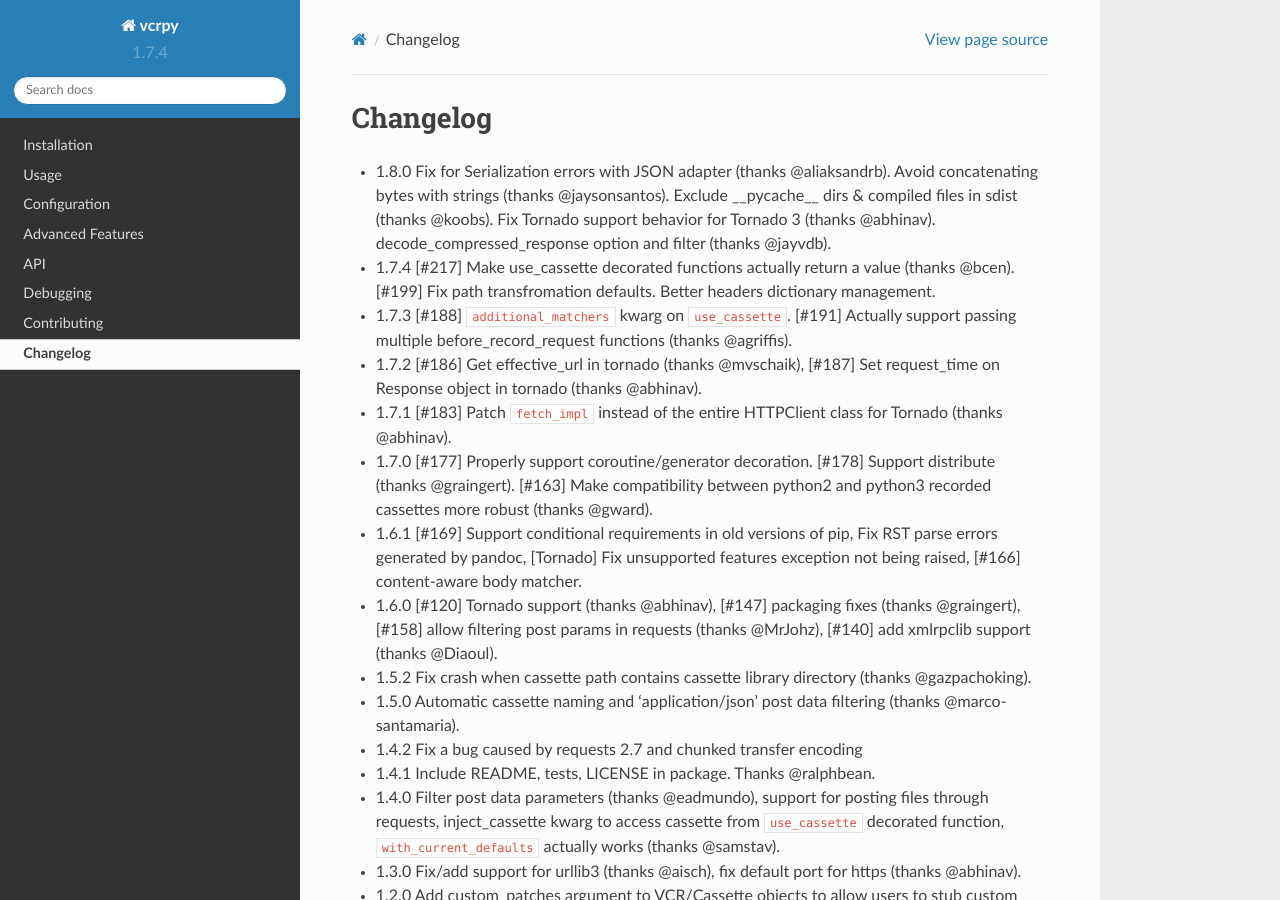
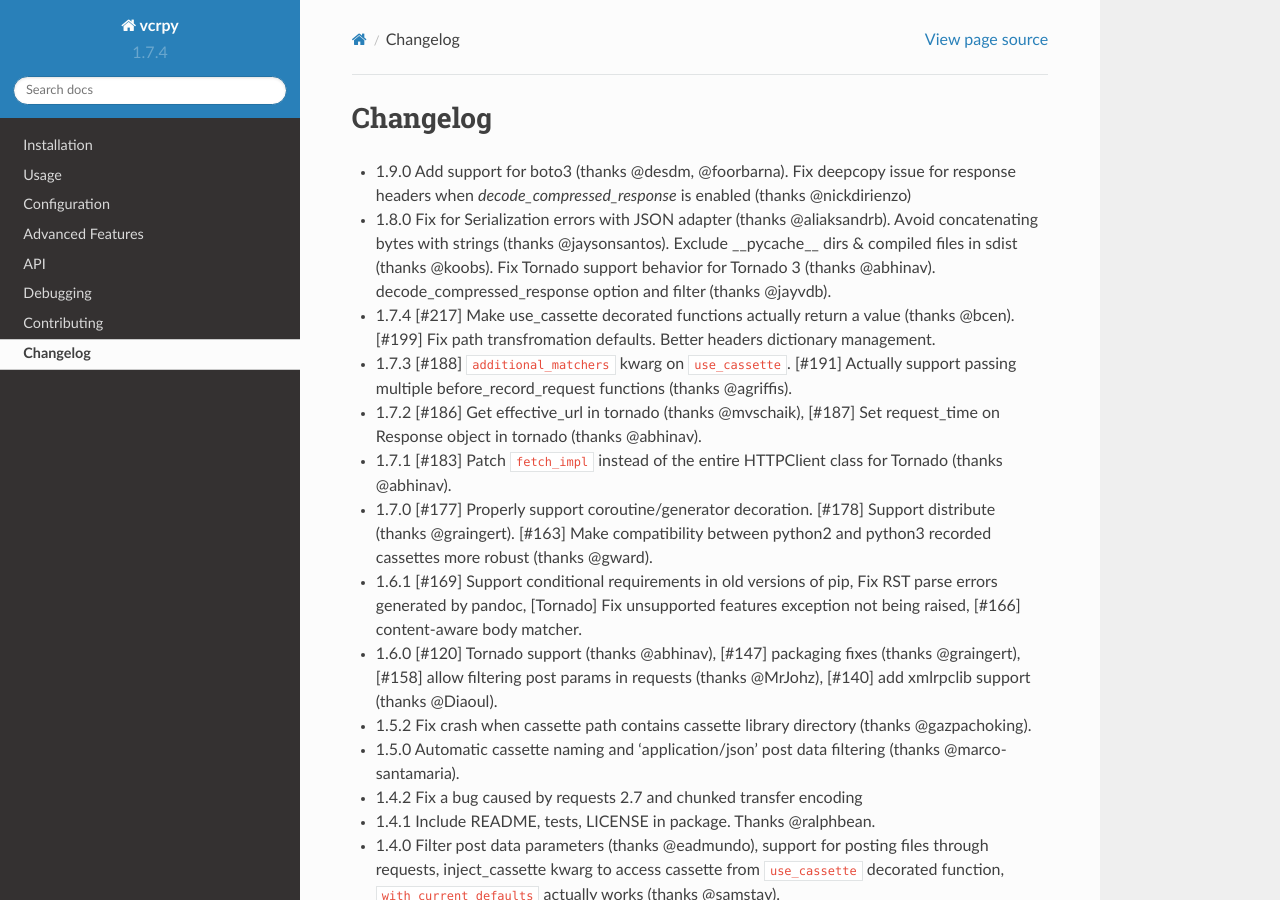
Before and after one commit to kevin1024/vcrpy, a Sphinx documentation site: the page built from docs/changelog.rst, in a window 1280 px wide and 900 px high. Built offline with Sphinx 7.4.7 and the Read the Docs theme 2.0.0, drawn with Linux system fonts in a browser that asks for light colours.

Commit message:
bump version to 1.9.0

```diff
--- a/docs/changelog.rst
+++ b/docs/changelog.rst
@@ -1,5 +1,8 @@
 Changelog
 ---------
+-  1.9.0 Add support for boto3 (thanks @desdm, @foorbarna). Fix deepcopy issue
+   for response headers when `decode_compressed_response` is enabled (thanks
+   @nickdirienzo)
 -  1.8.0 Fix for Serialization errors with JSON adapter (thanks
    @aliaksandrb). Avoid concatenating bytes with strings (thanks
    @jaysonsantos). Exclude __pycache__ dirs & compiled files in sdist
--- a/setup.py
+++ b/setup.py
@@ -51,7 +51,7 @@
 
 setup(
     name='vcrpy',
-    version='1.8.0',
+    version='1.9.0',
     description=(
         "Automatically mock your HTTP interactions to simplify and "
         "speed up testing"
```
